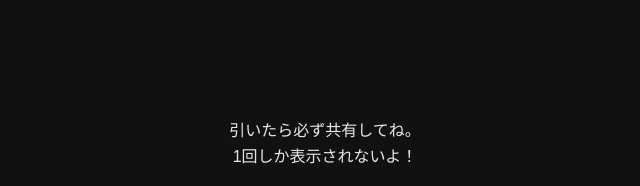
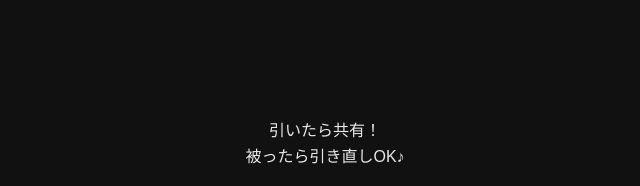
Before and after one commit to guuguruaasu-ship-it/random_ask, a plain HTML site: page index.html in a window 1280 px wide. Shown: the part 220-406 px from the top of the page, without its empty margins (315-955 px from the left). Drawn offline with Linux system fonts and the light colour scheme.

Commit message:
Update index.html

```diff
--- a/index.html
+++ b/index.html
@@ -53,8 +53,8 @@
 <body>
 
   <div class="notice">
-    引いたら必ず共有してね。<br>
-    1回しか表示されないよ！
+    引いたら共有！<br>
+    被ったら引き直しOK♪
   </div>
 
   <button id="pickBtn" onclick="pick()">ひく</button>
```
